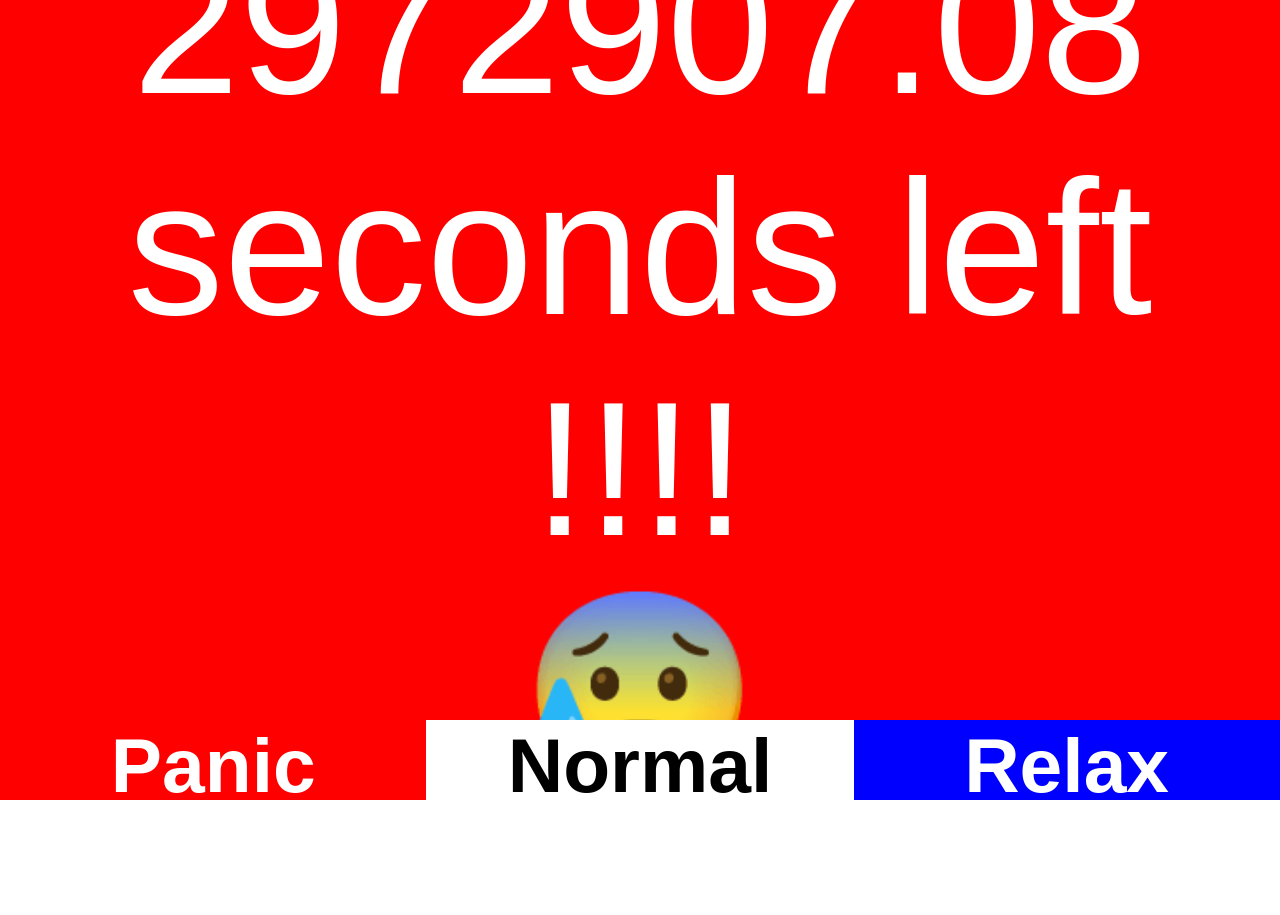
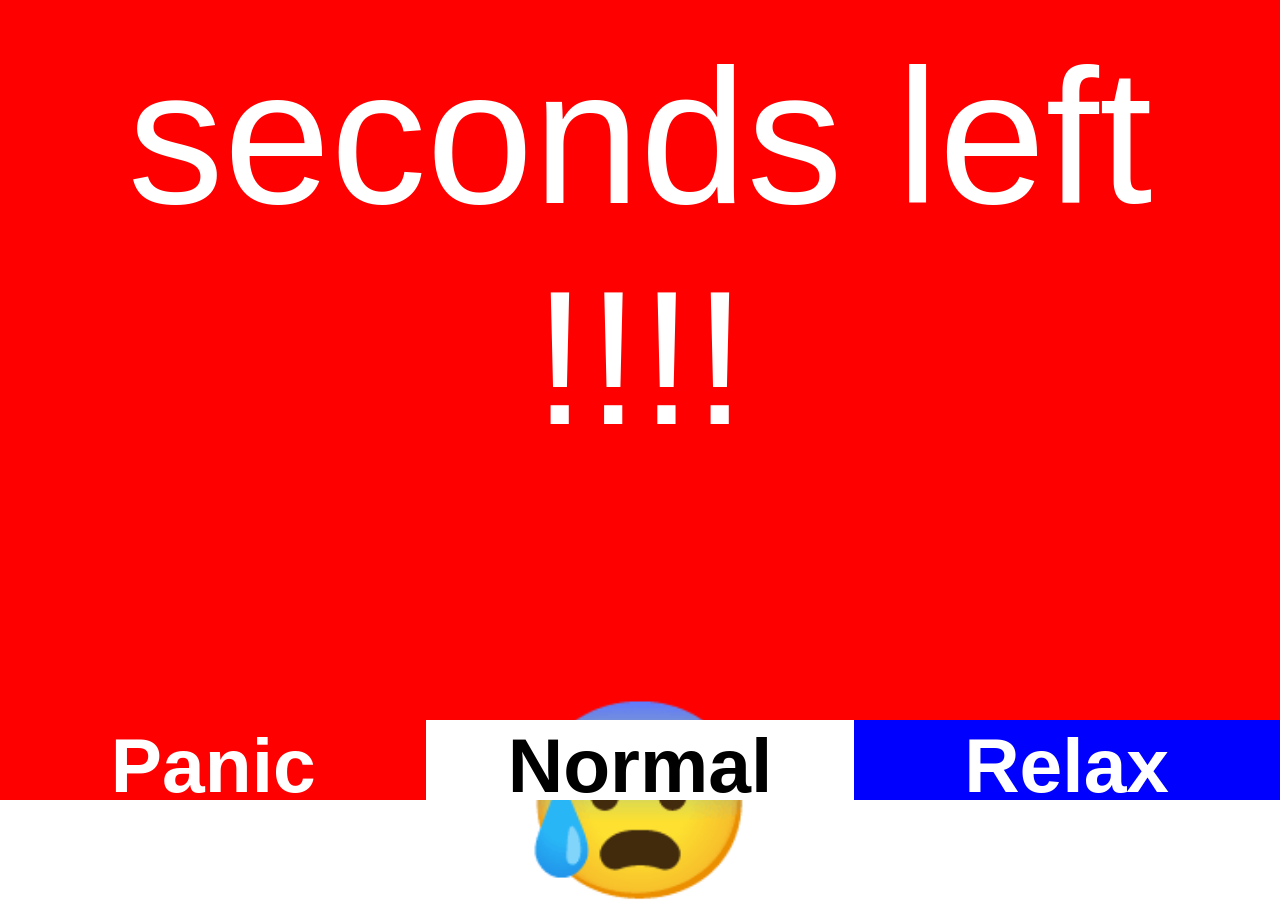
Before and after one commit to drarkadeep/finalmb, a plain HTML site: page index.html in a window 1280 px wide. Both pictures are taken after a click on the button "Panic". Before the commit the page ends 810 px from the top, so only its background shows below. Drawn offline with Linux system fonts and the light colour scheme.

Commit message:
add line breaks

```diff
--- a/index.html
+++ b/index.html
@@ -28,7 +28,7 @@
             setInterval(() => {
                 const timesNow = new Date().getTime();
                 const trick = (finalMB-timesNow)/1000;
-                document.getElementById("text").innerHTML = `${Math.floor(trick/(3600*24))} days <br> and <br> ${Math.round((trick%(24*3600))/(60*60))} hours left <br> 😇`;
+                document.getElementById("text").innerHTML = `${Math.floor(trick/(3600*24))} days <br> and <br> ${Math.round((trick%(24*3600))/(60*60))} hours left <br><br> 😇`;
             },50)
         })()
 
@@ -52,7 +52,7 @@
             setInterval(() => {
                 const timesNow = new Date().getTime();
                 const trick = (finalMB-timesNow)/1000;
-                document.getElementById("text").innerHTML = `${Math.floor(trick/(3600*24))} days <br> and <br> ${Math.round((trick%(24*3600))/(60*60))} hours left <br> 😇`;
+                document.getElementById("text").innerHTML = `${Math.floor(trick/(3600*24))} days <br> and <br> ${Math.round((trick%(24*3600))/(60*60))} hours left <br><br> 😇`;
             },50)
         }
 
@@ -66,7 +66,7 @@
             document.getElementById("main").style.color = "White";
             setInterval(() => {
                 const timesNow = new Date().getTime();
-                document.getElementById("text").innerHTML = `${(finalMB-timesNow)/1000} <br> seconds left <br> !!!! <br> 😰`;
+                document.getElementById("text").innerHTML = `${(finalMB-timesNow)/1000} <br> seconds left <br> !!!! <br><br> 😰`;
             },50)
         }
 
```
